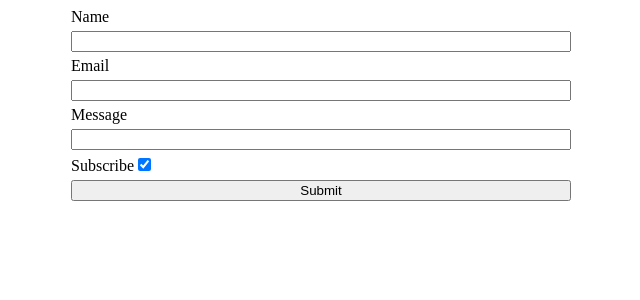
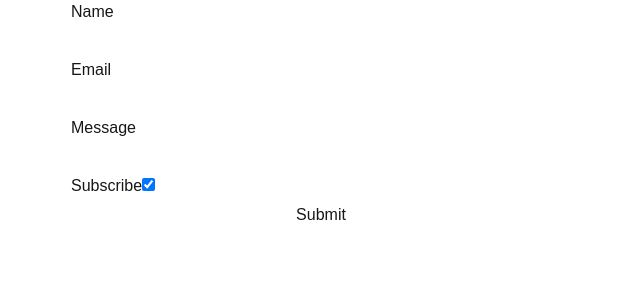
Before and after one commit to audioanton/dev-website-frontend, a Next.js app: page / in a window 1280 px wide. Shown: the top 300 px of the page, without its empty margins (319-959 px from the left). Built offline with nearby package versions, Linux system fonts and the light colour scheme.

Commit message:
minor change

```diff
--- a/app/layout.tsx
+++ b/app/layout.tsx
@@ -1,6 +1,6 @@
 import type { Metadata } from "next";
 import { Geist, Geist_Mono } from "next/font/google";
-// import "./globals.css";
+import "./globals.css";
 
 const geistSans = Geist({
   variable: "--font-geist-sans",
--- a/app/page.tsx
+++ b/app/page.tsx
@@ -1,6 +1,6 @@
 'use client'
 
-import ContactForm from '@/components/contact-form.tsx';
+import ContactForm from '@/components/ContactForm';
 
 export default function Home() {
   return (
--- a/app/form.css
+++ b/app/ui/form.module.css
@@ -1,10 +1,10 @@
-div.form-div {
+.formDiv {
     width: 50%;
     max-width: 500px;
     margin: auto;
 }
 
-form.contact-form {
+.contactForm {
     display: flex;
     flex-direction: column;
     gap: 5px;
--- a/components/contact-form.tsx
+++ b/components/ContactForm.tsx
@@ -1,12 +1,5 @@
 import React, { useState } from "react"
-import "../app/form.css"
-
-interface FormValues {
-    name: string
-    email: string
-    message: string
-    subscribed: string
-}
+import styles from "@/app/ui/form.module.css"
 
 
 const ContactForm: React.FC = () => {
@@ -19,14 +12,12 @@ const ContactForm: React.FC = () => {
         const formValues = Object.fromEntries(new FormData(form).entries())
 
 
-        const parsed = JSON.parse(JSON.stringify(formValues))
-        parsed['subscribed'] = formValues.subscribed === "on" ? true : false
+        const parsedFormValues = JSON.parse(JSON.stringify(formValues))
+        parsedFormValues['subscribed'] = formValues.subscribed === "on" ? true : false
 
         // for testing - remove in production
-        var sandboxed = JSON.parse(JSON.stringify(parsed))
+        var sandboxed = JSON.parse(JSON.stringify(parsedFormValues))
         sandboxed['sandboxed'] = true
-
-        console.log(sandboxed)
 
         try {
             await fetch("/api/contact-form", {
@@ -54,8 +45,8 @@ const ContactForm: React.FC = () => {
     }
 
     return (
-        <div className="form-div">
-            <form onSubmit={handleSubmit} className="contact-form">
+        <div className={styles.formDiv}>
+            <form onSubmit={handleSubmit} className={styles.contactForm}>
                 <label htmlFor="name">Name</label>
                 <input type="text" name="name" required />
 
```
